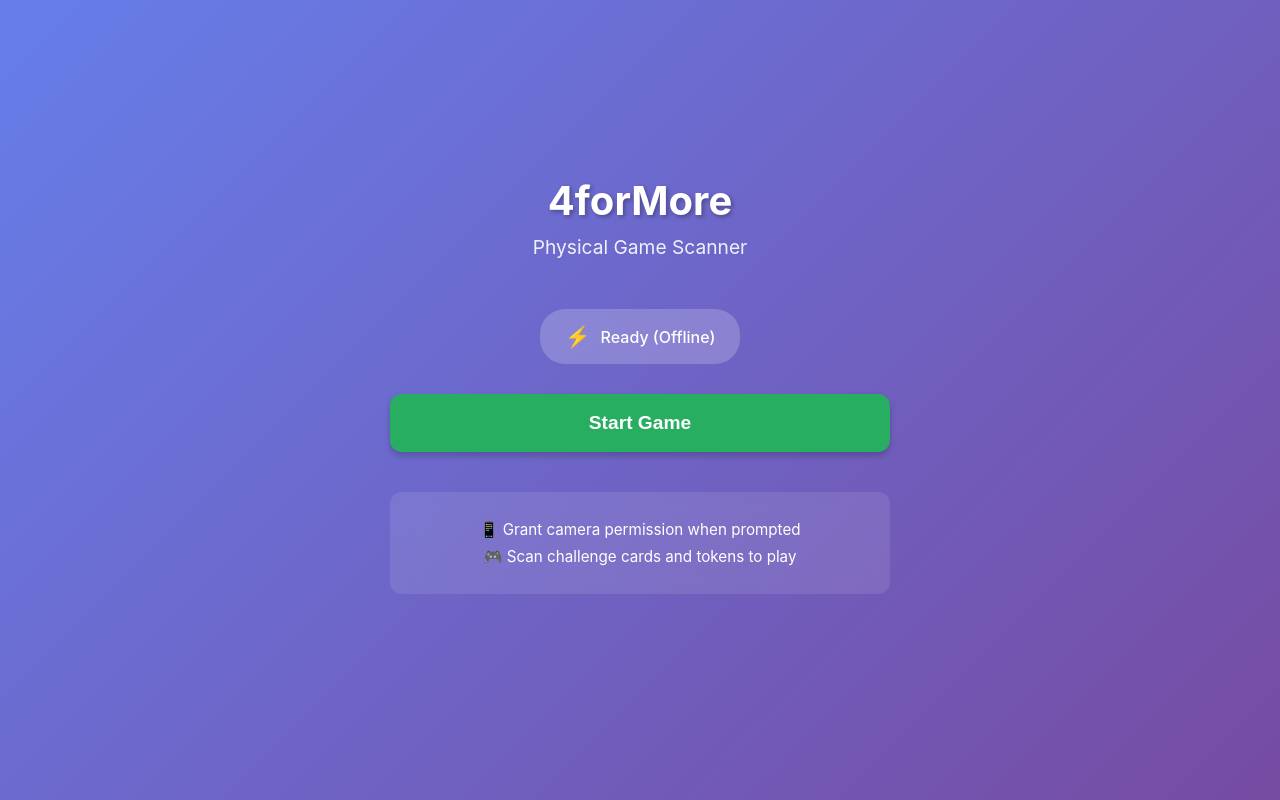
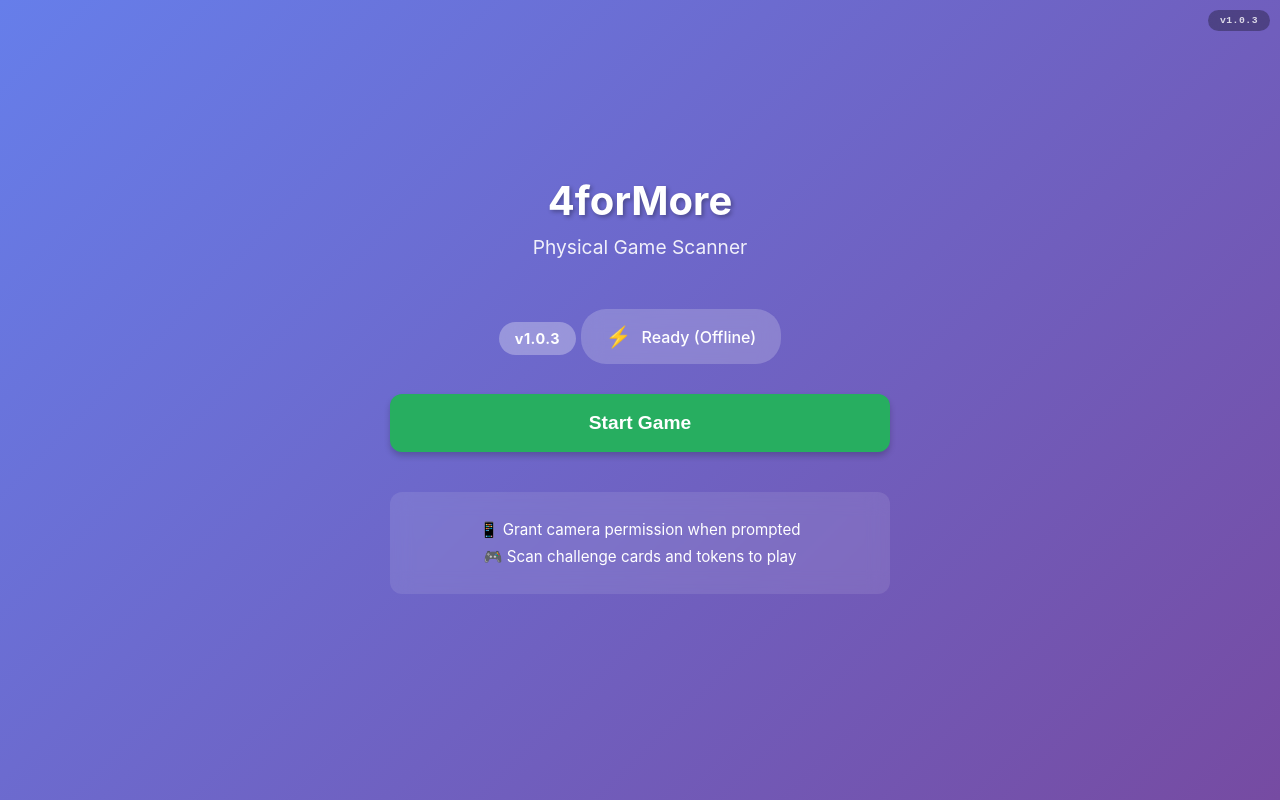
Before and after one commit to prcass/4formore, a website: page play/index.html in a window 1280 px wide. Drawn offline with Linux system fonts and the light colour scheme.

Commit message:
Add version number v1.0.3 to app
- Version badge on welcome screen
- Small version indicator in top-right corner of all screens
- Easy to verify app has been updated
- Monospace font for clean look

```diff
--- a/play/index.html
+++ b/play/index.html
@@ -13,6 +13,9 @@
     <link rel="stylesheet" href="styles.css">
 </head>
 <body>
+    <!-- Version Indicator (always visible) -->
+    <div class="version-corner">v1.0.3</div>
+
     <!-- Loading Screen -->
     <div id="loadingScreen" class="screen active">
         <div class="container">
@@ -28,6 +31,8 @@
         <div class="container">
             <h1>4forMore</h1>
             <p class="subtitle">Physical Game Scanner</p>
+
+            <div class="version-badge">v1.0.3</div>
 
             <div class="status-indicator" id="offlineIndicator">
                 <span class="icon">⚡</span>
--- a/play/styles.css
+++ b/play/styles.css
@@ -138,6 +138,36 @@ h2 {
 
 @keyframes spin {
     to { transform: rotate(360deg); }
+}
+
+/* Version Indicators */
+.version-corner {
+    position: fixed;
+    top: 10px;
+    right: 10px;
+    background: rgba(0,0,0,0.3);
+    backdrop-filter: blur(10px);
+    color: rgba(255,255,255,0.8);
+    font-size: 0.75em;
+    font-weight: bold;
+    padding: 5px 12px;
+    border-radius: 15px;
+    z-index: 9999;
+    letter-spacing: 0.5px;
+    font-family: monospace;
+}
+
+.version-badge {
+    background: rgba(255,255,255,0.3);
+    backdrop-filter: blur(10px);
+    color: white;
+    font-size: 0.9em;
+    font-weight: bold;
+    padding: 8px 16px;
+    border-radius: 20px;
+    display: inline-block;
+    margin: 10px 0;
+    letter-spacing: 0.5px;
 }
 
 /* Status Indicator */
```
